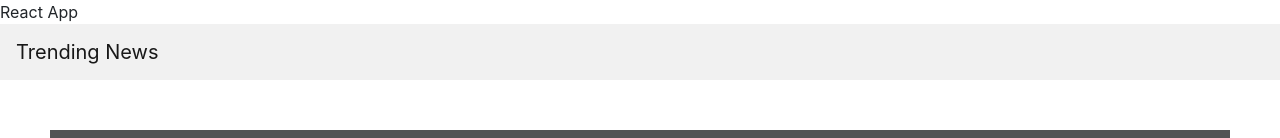
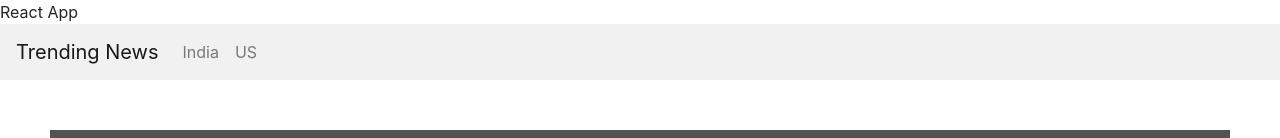
Before and after one commit to siddharthbiju/Article-popularity-based-re-configuring-news-site, a React (Create React App) app in the folder web/news/: page / in a window 1280 px wide. Shown: the top 138 px of the page. Built offline with nearby package versions, Linux system fonts and the light colour scheme.

Commit message:
location

```diff
--- a/web/news/src/App.js
+++ b/web/news/src/App.js
@@ -3,15 +3,19 @@ import News from "./jsons/thenews";
 import Navb from "./navbar";
 
 class App extends React.Component {
-  state = { count: 2 };
+  state = { count: 10, location_current: "Global" };
+
+  set_loc = set => {
+    this.setState({ location_current: set });
+  };
   render() {
     const list = [];
     for (var i = 0; i < this.state.count; i++) {
-      list.push(<News coun={i} />);
+      list.push(<News coun={i} lo={this.state.location_current} />);
     }
     return (
       <div>
-        <Navb />
+        <Navb loo={this.set_loc} />
         {list}
       </div>
     );
--- a/web/news/src/jsons/new.json
+++ b/web/news/src/jsons/new.json
@@ -1,11 +1,13 @@
 [
   {
     "title": "India vs South Africa 2nd Test, Day 3 LIVE Score: Keshav Maharaj, Vernon Philander Put India's Charge On Hold",
+    "loc": "India",
     "url": "https://sports.ndtv.com/india-vs-south-africa-2019/ind-vs-sa-2nd-test-match-day-3-live-cricket-score-updates-2115573",
     "content": "Ravichandran Ashwin dismissed Faf du Plessis for 64 to leave South Africa at 197 for eight at Tea on Day three. India could only manage to pick one wicket in the post-Lunch session as Vernon Philander and Keshav Maharaj fighted it out till the Tea break. In the morning session, South Africa scored 100 runs for the loss of three wickets thanks to du Plessis' 21st Test half-century. Umesh Yadav was the pick of the bowlers for India who has picked up three wickets so far in this innings. Ravichandran Ashwin and Mohammed Shami have bagged two wickets apiece. India still have a lead of 404 runs over the visitors and we might see Virat Kohli enforcing the follow-on as soon the bowlers take the remaining two wickets."
   },
   {
     "title": "US announces deployment of additional 3000 troops to Saudi Arabia",
+    "loc": "US",
     "url": "https://www.hindustantimes.com/world-news/us-announces-deployment-of-additional-3000-troops-to-saudi-arabia/story-N5jh3mI7gjO1Yy44qMUoYO.html",
     "content": "The United States has announced to deploy additional 3,000 troops to Saudi Arabia in view of the “increased threat perception” due to drone attacks on oil facilities. The US has blamed Iran for the attacks. “Today, an additional 3,000 troops will flow to Saudi Arabia,” Special US Envoy for Iran Brian Hook told reporters at the State Department.\n\nSecretary of State Mike Pompeo said in a tweet, “The United States is deploying additional forces and military equipment to Saudi Arabia to enhance its defensive capabilities and to help restore deterrence against Iranian aggression.” Pompeo said the Iranian regime should either “change its behaviour” or “watch its economy collapse”. \n\nIn an interaction with reporters, Hook said Saudi Arabia was a long-standing security partner of the US and had requested an additional support to supplement their defences and defend the rules-based international order. This decision is supported by many partners in the region, who were on the frontlines of the Iranian aggression, he said.\n\nHook added that since May, the Department of Defense had increased the number of forces by approximately 14,000 to the CENTCOM area of responsibility as an investment in regional security."
   }
--- a/web/news/src/jsons/thenews.jsx
+++ b/web/news/src/jsons/thenews.jsx
@@ -1,21 +1,31 @@
 import React from "react";
 import PostData from "./new.json";
-import "./border.css"
+import "./border.css";
 
 class News extends React.Component {
   render() {
     const ll = this.props.coun;
-
+    const location = this.props.lo;
     return (
       <div>
         {PostData.map((postDetail, index) => {
-          if (index === ll)
+          if (index === ll && location === "Global")
             return (
               <div key={index}>
                 <h1 className="bor">
-                <h2 className="p">{postDetail.title}</h2>
-                <p>{postDetail.content}</p>
-                <a href={postDetail.url}>{postDetail.url}</a>
+                  <h2 className="p">{postDetail.title}</h2>
+                  <p>{postDetail.content}</p>
+                  <a href={postDetail.url}>{postDetail.url}</a>
+                </h1>
+              </div>
+            );
+          else if (index === ll && postDetail.loc == location)
+            return (
+              <div key={index}>
+                <h1 className="bor">
+                  <h2 className="p">{postDetail.title}</h2>
+                  <p>{postDetail.content}</p>
+                  <a href={postDetail.url}>{postDetail.url}</a>
                 </h1>
               </div>
             );
--- a/web/news/src/navbar.js
+++ b/web/news/src/navbar.js
@@ -1,14 +1,38 @@
 import React, { PureComponent } from "react";
 import "bootstrap/dist/css/bootstrap.min.css";
-import { Navbar } from "react-bootstrap";
+import { Navbar, Alert } from "react-bootstrap";
+import { Nav } from "react-bootstrap";
+import PropTypes from "prop-types";
 
 class Navb extends React.Component {
+  handleClickIndia = () => {
+    this.props.loo("India");
+  };
+  handleClickUS = () => {
+    this.props.loo("US");
+  };
   render() {
     return (
-      <Navbar style={{ backgroundColor: "#f1f1f1" }}>
-        <Navbar.Brand href="#home">Trending News</Navbar.Brand>
-        <Navbar.Toggle />
-      </Navbar>
+      <div>
+        <Navbar style={{ backgroundColor: "#f1f1f1" }}>
+          <Navbar.Brand
+            href="#"
+            onClick={() => {
+              this.props.loo("Global");
+            }}
+          >
+            Trending News
+          </Navbar.Brand>
+          <Nav className="mr-auto">
+            <Nav.Link href="#" onClick={this.handleClickIndia}>
+              India
+            </Nav.Link>
+            <Nav.Link href="#" onClick={this.handleClickUS}>
+              US
+            </Nav.Link>
+          </Nav>
+        </Navbar>
+      </div>
     );
   }
 }
```
Also changed, not shown: 1 other file (tests, documents, lock files or other folders).
